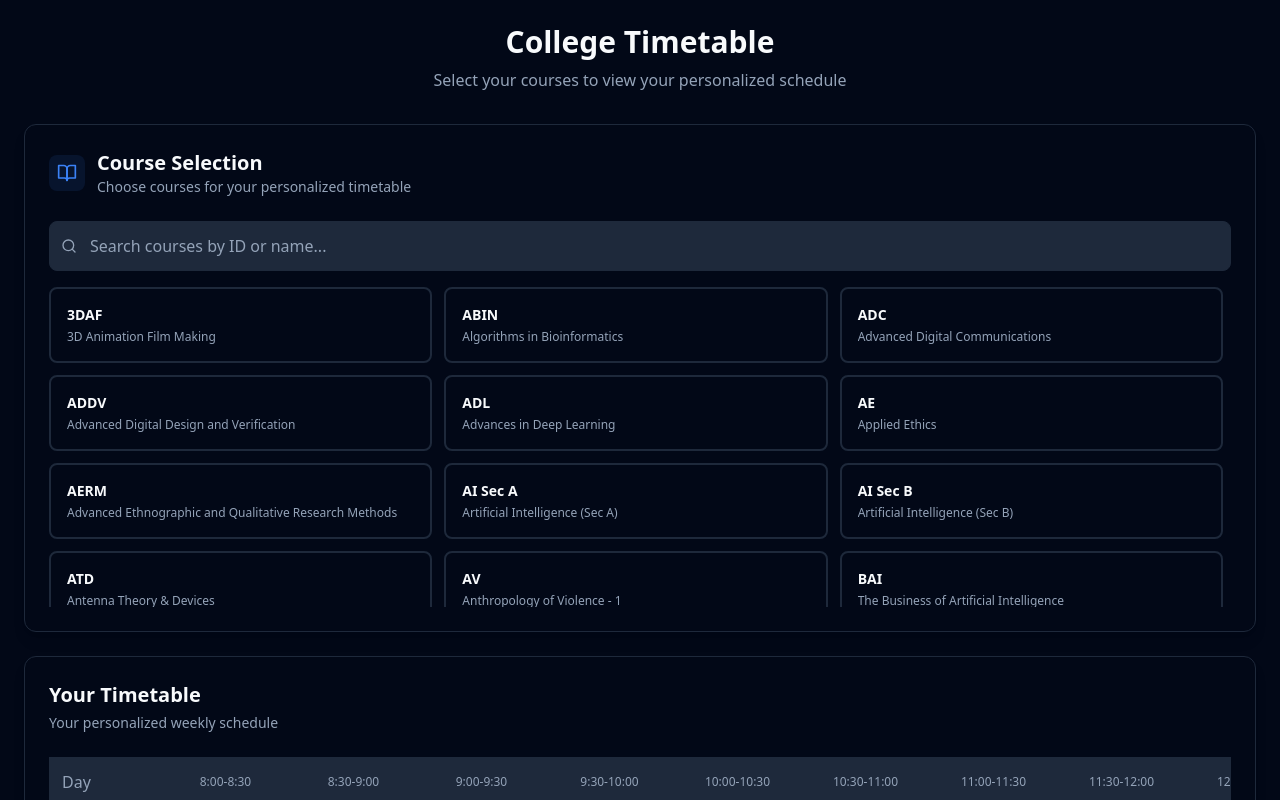
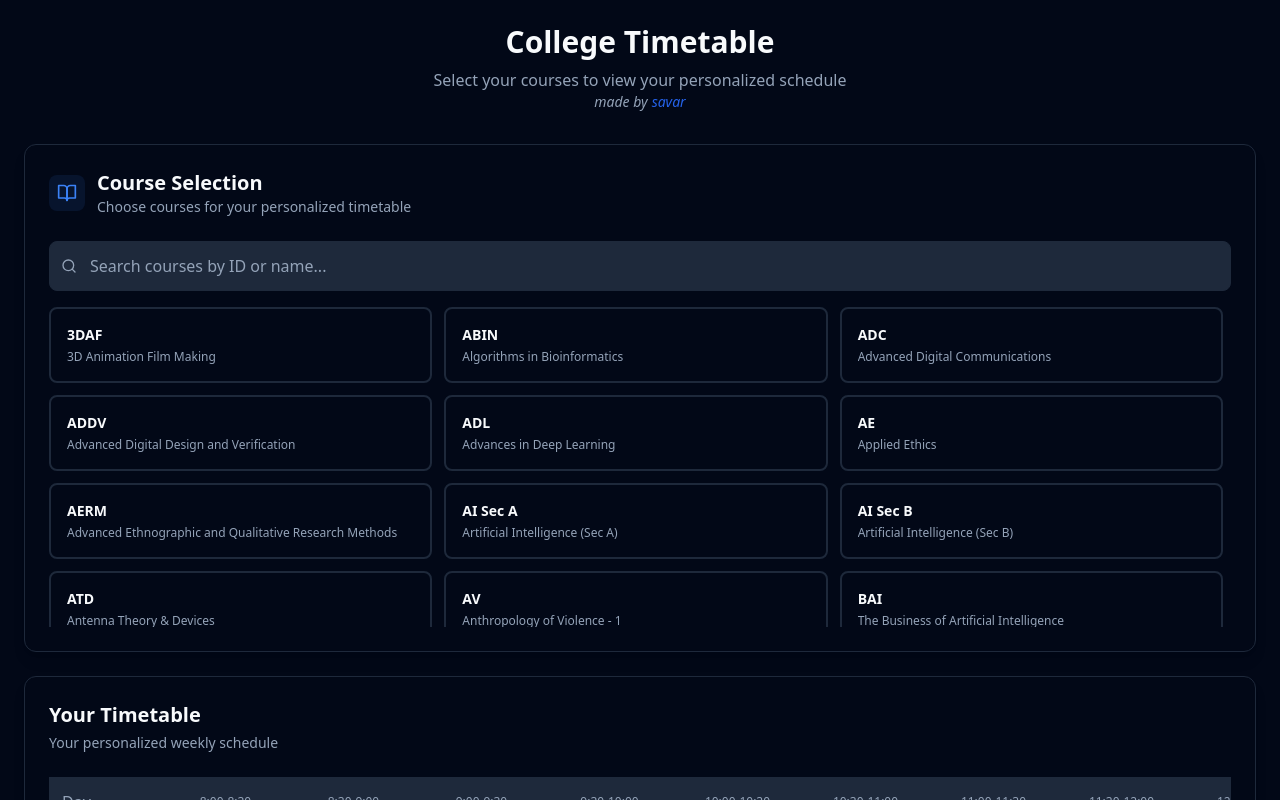
Before and after one commit to savarbhasin/college-timetable, a Next.js app: page / in a window 1280 px wide. Shown: the top 800 px of the page. Built offline with nearby package versions, Linux system fonts and the light colour scheme.

Commit message:
update: add made by

```diff
--- a/app/page.tsx
+++ b/app/page.tsx
@@ -11,6 +11,12 @@ export default function Home() {
       <div className="text-center mb-8">
         <h1 className="text-3xl font-bold text-foreground mb-2">College Timetable</h1>
         <p className="text-muted-foreground">Select your courses to view your personalized schedule</p>
+        <p className="text-muted-foreground text-sm italic">
+          made by
+          <a href="https://github.com/savarbhasin" className="text-blue-600 hover:underline ml-1">
+            savar
+          </a>
+        </p>
       </div>
 
       <CourseSelector selected={selectedCourses} onChange={setSelectedCourses} />
```
